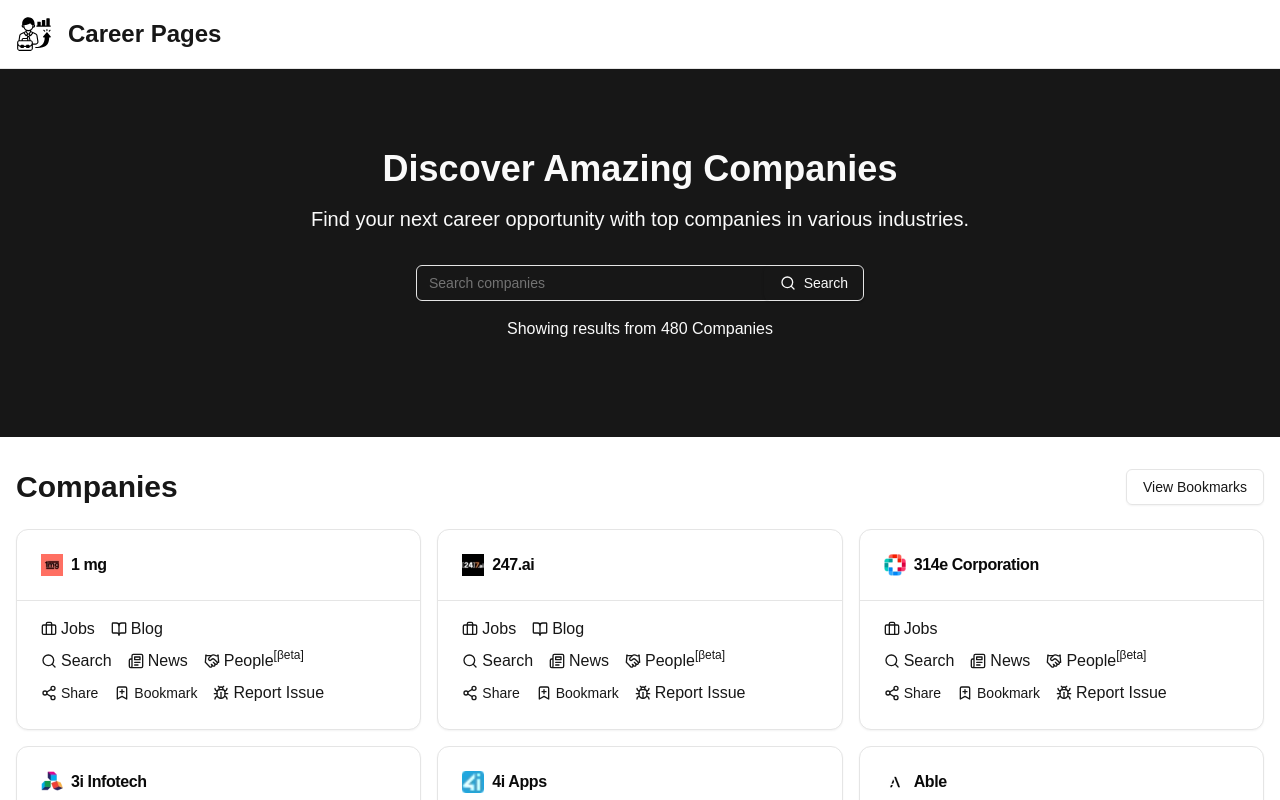
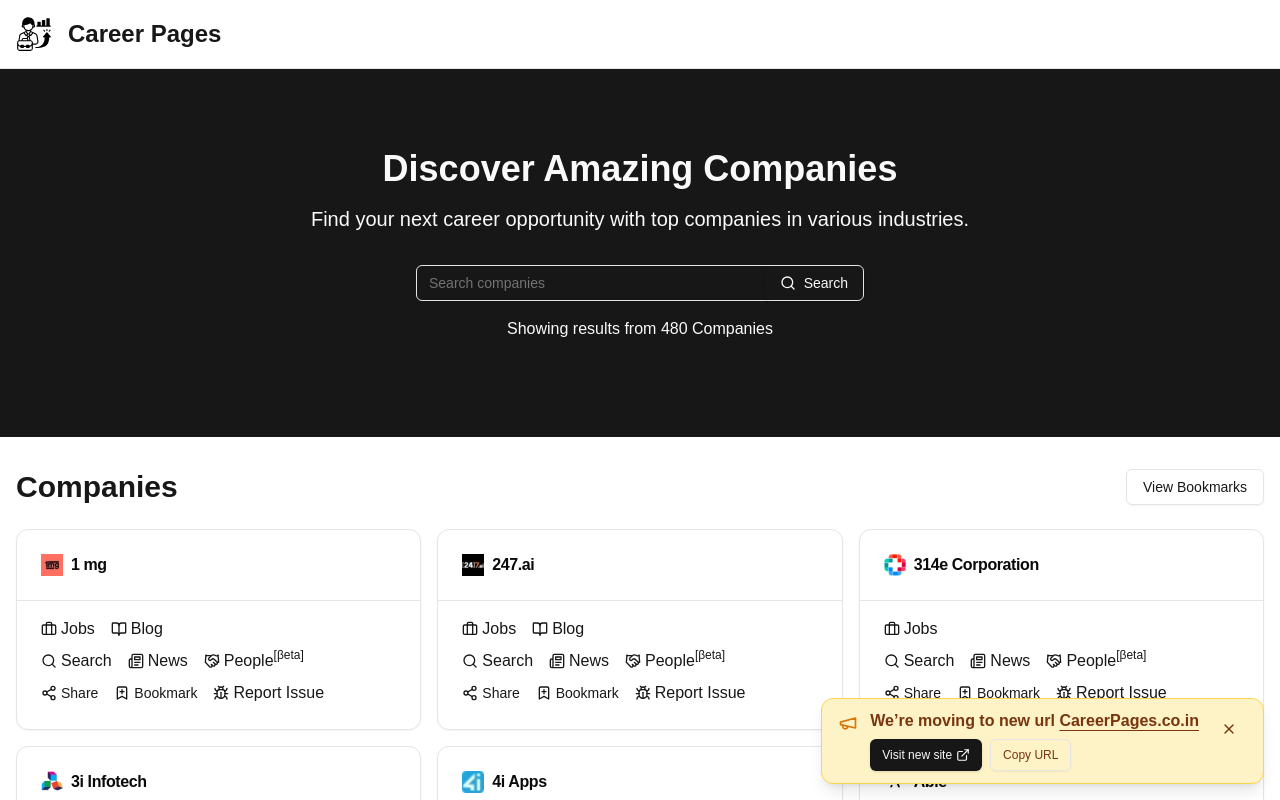
Before and after one commit to tusharv/career-pages-v2, a Next.js app: page / in a window 1280 px wide. Shown: the top 800 px of the page. Built offline with nearby package versions, Linux system fonts and the light colour scheme.

Commit message:
fix: message for old and new domain. (#18)
Co-authored-by: Tushar Vaghela <tushar.v@proximity.tech>

```diff
--- a/app/page.tsx
+++ b/app/page.tsx
@@ -25,7 +25,10 @@
   Share2,
   Bug,
   BookmarkPlus,
-  BookmarkCheck
+  BookmarkCheck,
+  Megaphone,
+  ExternalLink,
+  X
 } from 'lucide-react'
 import AutoSuggest from '@/components/AutoSuggest'
 import { useEasterEgg } from '@/hooks/useEasterEgg'
@@ -87,10 +90,28 @@
   const { triggerEasterEgg, EasterEggComponent } = useEasterEgg()
   const [savedJobs, setSavedJobs] = useState<string[]>([]);
   const [viewMode, setViewMode] = useState('all');
+  const [showMoveBanner, setShowMoveBanner] = useState(true);
+  const [isMac, setIsMac] = useState(false);
+  const [isOnNewDomain, setIsOnNewDomain] = useState(false);
+  const [wasDismissed, setWasDismissed] = useState(false);
+  const reminderTimeoutRef = useRef<number | null>(null);
 
   useEffect(() => {
     // Initialize saved from storage
     setSavedJobs(getSavedKeys());
+    setIsMac(typeof window !== 'undefined' && /Mac|iPhone|iPad|iPod/.test(navigator.platform));
+    if (typeof window !== 'undefined') {
+      setIsOnNewDomain(/careerpages\.co\.in$/i.test(window.location.hostname));
+    }
+    const dismissed = localStorage.getItem('careerpages.moveBanner.dismissed') === 'true';
+    setWasDismissed(dismissed);
+    if (dismissed) {
+      // Briefly show as a reminder for 5 seconds, then hide again
+      setShowMoveBanner(true);
+      reminderTimeoutRef.current = window.setTimeout(() => {
+        setShowMoveBanner(false);
+      }, 5000);
+    }
     dispatch({ type: 'FETCH_START' })
     fetch('/data.json')
       .then(response => response.json())
@@ -107,6 +128,11 @@
         dispatch({ type: 'FETCH_ERROR', payload: error.message })
         console.error('Error loading companies:', error)
       })
+    return () => {
+      if (reminderTimeoutRef.current) {
+        clearTimeout(reminderTimeoutRef.current)
+      }
+    }
   }, [dispatch])
 
   // One-time migration: legacy numeric IDs -> stable URL keys
@@ -222,11 +248,83 @@
     }
     setSavedJobs(getSavedKeys());
   };
+  const dismissMoveBanner = (persist: boolean) => {
+    setShowMoveBanner(false);
+    if (persist) {
+      localStorage.setItem('careerpages.moveBanner.dismissed', 'true');
+    }
+  };
   return (
     <div className="min-h-screen bg-background text-foreground flex flex-col">
       <Header/>
 
       <main className="flex-grow">
+        {/* Site Move Notice - improved UI/UX */}
+        {showMoveBanner && (
+          <div className="fixed bottom-4 left-4 right-4 sm:left-auto sm:right-4 z-50">
+            <div className="ml-auto max-w-md rounded-xl border border-amber-300 shadow-lg bg-amber-100 text-amber-900 dark:bg-amber-900/40 dark:text-amber-100">
+              <div className="flex items-start gap-3 px-4 py-3 sm:px-4">
+                <Megaphone className="h-5 w-5 mt-0.5 text-amber-600 dark:text-amber-300" />
+                <div className="flex-1">
+                  {!isOnNewDomain ? (
+                    <>
+                      <p className="font-semibold leading-5">
+                        We’re moving to new url{" "}
+                        <Link
+                          href="https://www.careerpages.co.in/"
+                          target="_blank"
+                          className="underline underline-offset-4"
+                        >
+                          CareerPages.co.in
+                        </Link>
+                      </p>
+                      <div className="mt-2 flex flex-wrap gap-2">
+                        <Link href="https://www.careerpages.co.in/" target="_blank">
+                          <Button size="sm" className="gap-1">
+                            Visit new site
+                            <ExternalLink className="h-3.5 w-3.5" />
+                          </Button>
+                        </Link>
+                        <Button
+                          size="sm"
+                          variant="outline"
+                          className="gap-1"
+                          onClick={() => {
+                            navigator.clipboard.writeText('https://www.careerpages.co.in/');
+                            toast({
+                              title: "Copied",
+                              description: "New site URL copied to clipboard.",
+                              style: {
+                                background: "var(--background)",
+                                color: "var(--foreground)",
+                              },
+                            });
+                          }}
+                        >
+                          Copy URL
+                        </Button>
+                      </div>
+                    </>
+                  ) : (
+                    <>
+                      <p className="font-semibold leading-5">Welcome to CareerPages.co.in 🎉</p>
+                      <p className="text-sm opacity-90">Please update your bookmarks. Tip: Press ⌘D to bookmark.</p>
+                    </>
+                  )}
+                </div>
+                <Button
+                  size="icon"
+                  variant="ghost"
+                  aria-label="Dismiss notice"
+                  onClick={() => dismissMoveBanner(true)}
+                >
+                  <X className="h-4 w-4" />
+                </Button>
+              </div>
+            </div>
+          </div>
+        )}
+
         {/* Hero Section */}
         <section className="bg-primary text-primary-foreground py-20">
           <div className="container mx-auto px-4 text-center">
```
